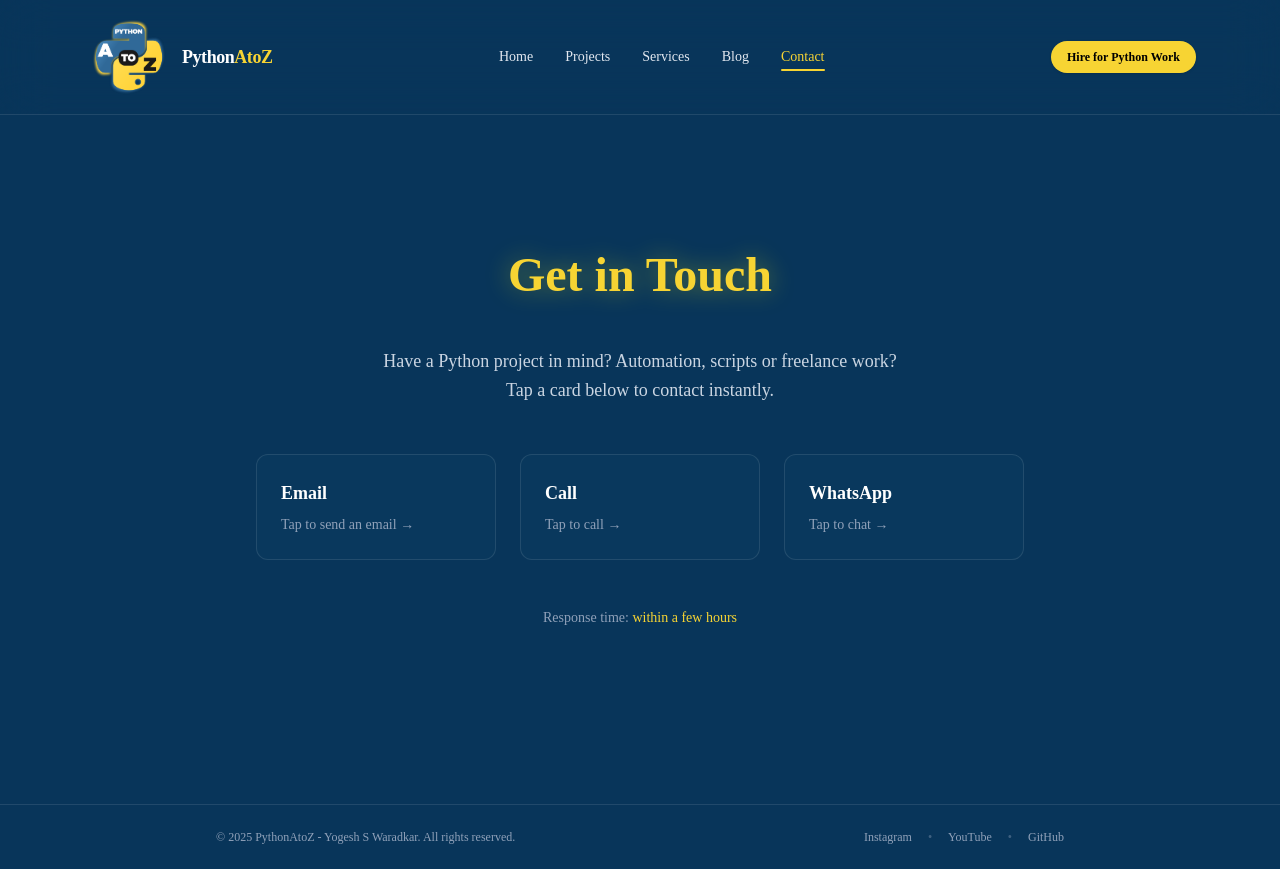
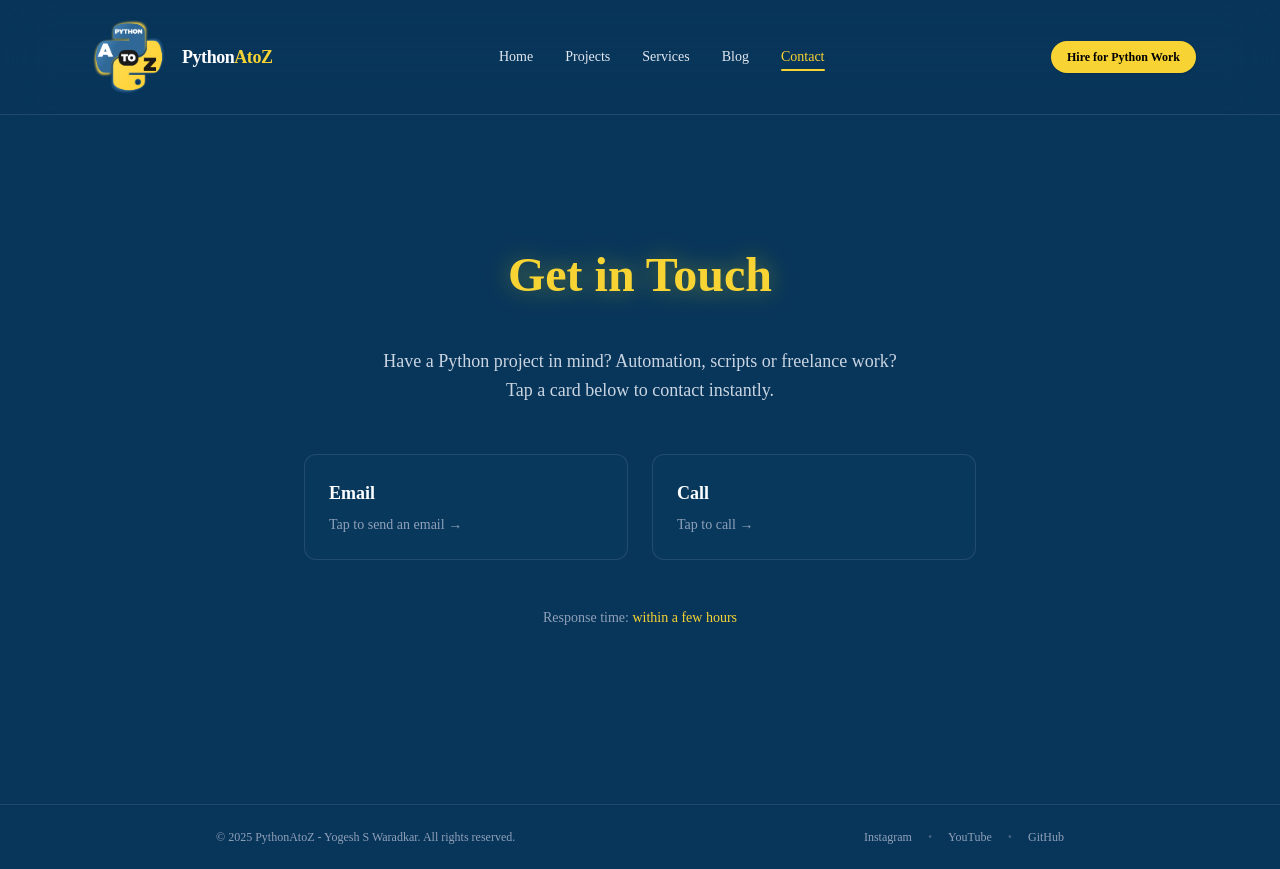
Before and after one commit to yogesh99/pythonatoz-site, a Next.js app: page /contact in a window 1280 px wide. Built offline with nearby package versions, Linux system fonts and the light colour scheme.

Commit message:
UPdated
UPdated

```diff
--- a/app/contact/page.tsx
+++ b/app/contact/page.tsx
@@ -15,7 +15,7 @@ export default function Contact() {
       </p>
 
       {/* Cards */}
-      <div className="grid md:grid-cols-3 gap-6 text-left">
+      <div className="grid md:grid-cols-2 gap-6 text-left max-w-2xl mx-auto">
         {/* Email */}
         <Link
           href="mailto:pythonatoz.team@gmail.com"
@@ -29,24 +29,12 @@ export default function Contact() {
 
         {/* Call */}
         <Link
-          href="tel:+919930106939"
+          href="tel:+919082252180"
           className="group p-6 rounded-xl bg-[#0e3f61]/40 border border-white/10 hover:border-brandYellow hover:shadow-xl transition cursor-pointer block"
         >
           <h3 className="font-semibold text-lg text-white">Call</h3>
           <p className="text-sm text-slate-400 mt-2 group-hover:text-brandYellow transition">
             Tap to call →
-          </p>
-        </Link>
-
-        {/* WhatsApp */}
-        <Link
-          href="https://wa.me/919930106939?text=Hi%20I%20want%20to%20discuss%20a%20Python%20project"
-          target="_blank"
-          className="group p-6 rounded-xl bg-[#0e3f61]/40 border border-white/10 hover:border-brandYellow hover:shadow-xl transition cursor-pointer block"
-        >
-          <h3 className="font-semibold text-lg text-white">WhatsApp</h3>
-          <p className="text-sm text-slate-400 mt-2 group-hover:text-brandYellow transition">
-            Tap to chat →
           </p>
         </Link>
       </div>
```
